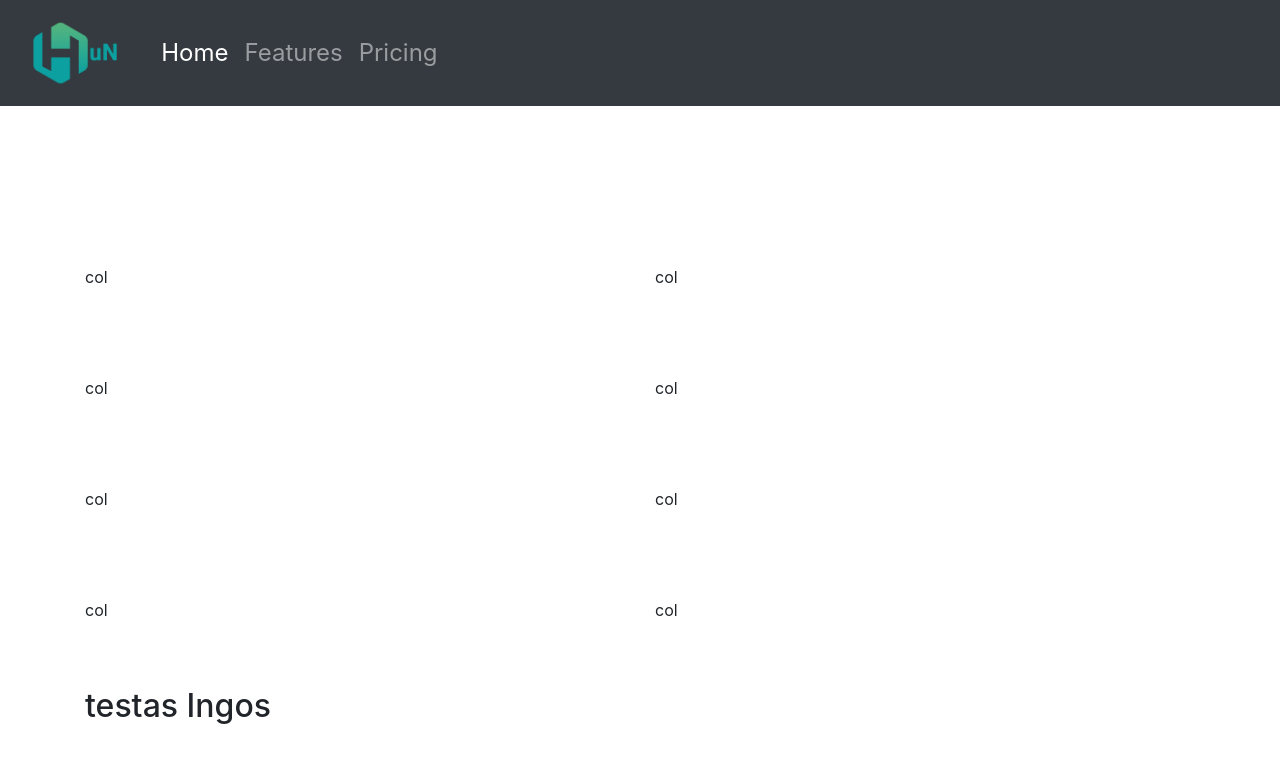
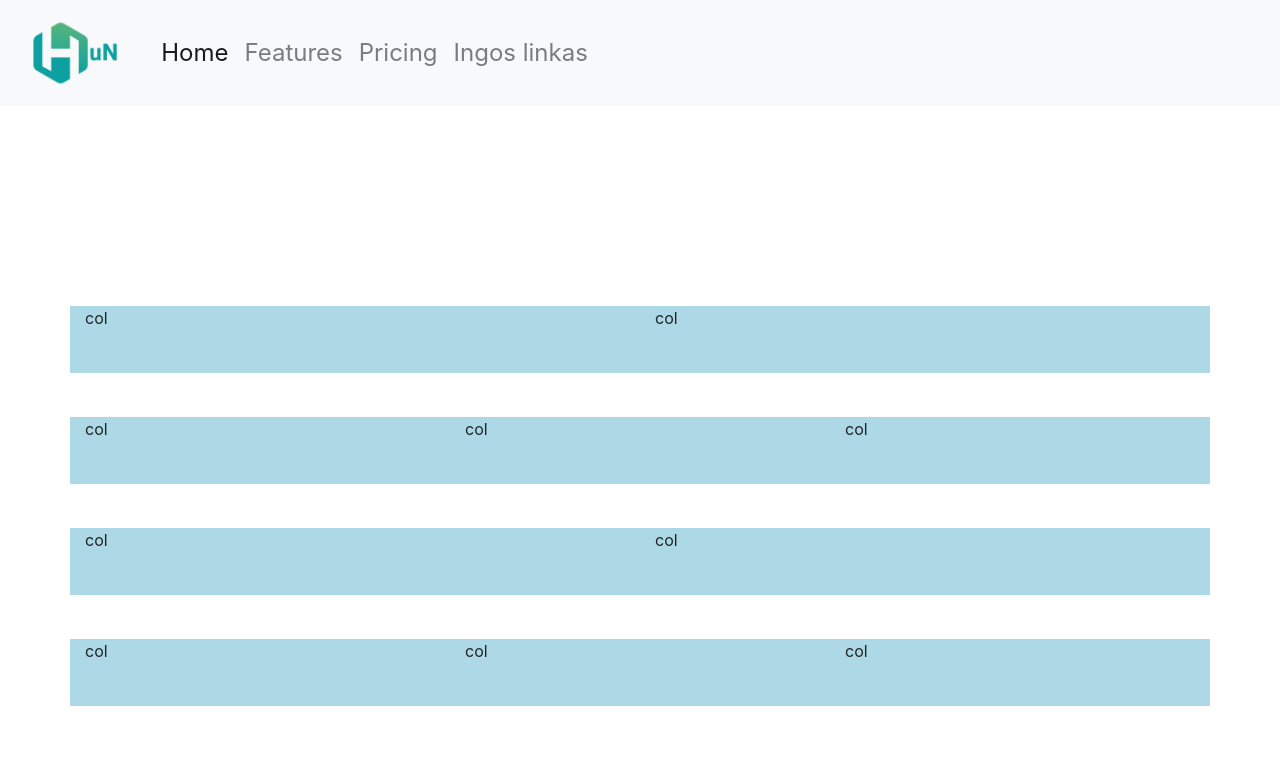
Before and after one commit to savickasp/collaborate-1, a plain HTML site: page index.html in a window 1280 px wide. Drawn offline with Linux system fonts and the light colour scheme.

Commit message:
changed nav color + main upgrade

```diff
--- a/assets/css/style.css
+++ b/assets/css/style.css
@@ -5,3 +5,7 @@
 .nav-link   {
     font-size: 1.5rem;
 }
+
+.bg-blue {
+    background-color: lightblue;
+}
--- a/index.html
+++ b/index.html
@@ -18,7 +18,7 @@
 <body>
     <!-- Pijus -->
     <header>
-        <nav class="navbar navbar-expand-lg navbar-dark bg-dark">
+        <nav class="navbar navbar-expand-lg navbar-light bg-light">
             <a class="navbar-brand" href="#">
                 <img src="/assets/images/logo.png" class="nav-logo-height" alt="">
             </a>
@@ -32,6 +32,9 @@
                     </li>
                     <li class="nav-item">
                         <a class="nav-link" href="#">Pricing</a>
+                    </li>
+                    <li class="nav-item">
+                        <a class="nav-link" href="#">Ingos linkas</a>
                     </li>
                 </ul>
             </div>
@@ -47,16 +50,15 @@
                 <div class="w-100"></div>
                 <div class="col bg-blue">col</div>
                 <div class="col bg-blue">col</div>
+                <div class="col bg-blue">col</div>
                 <div class="w-100"></div>
                 <div class="col bg-blue">col</div>
                 <div class="col bg-blue">col</div>
                 <div class="w-100"></div>
                 <div class="col bg-blue">col</div>
                 <div class="col bg-blue">col</div>
+                <div class="col bg-blue">col</div>
             </div>
-                <h1>testas Ingos</h1>
-
-
         </div>
     </main>
     <!-- end of Inga -->
```
Lines whose indentation alone changed are shown as unchanged.
